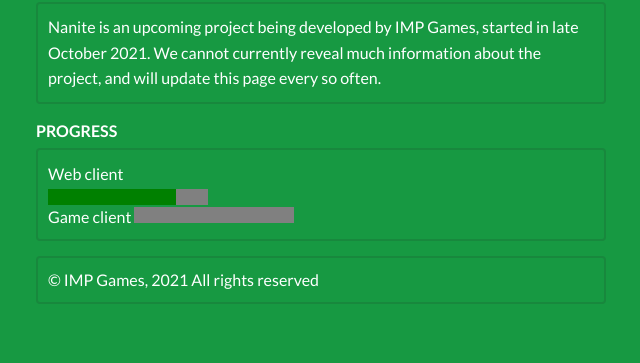
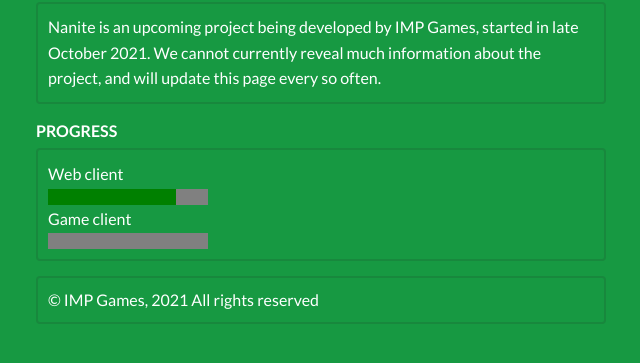
Before and after one commit to IMP-Games/implorium.com, a plain HTML site: page nanite/index.html in a window 1280 px wide. Shown: the part 283-646 px from the top of the page, without its empty margins (319-959 px from the left). Drawn offline with nearby package versions, Linux system fonts and the light colour scheme.

Commit message:
fix error

```diff
--- a/nanite/index.html
+++ b/nanite/index.html
@@ -28,7 +28,7 @@
                     <label for="web-progress">Web client</label>
                     <progress id="web-progress" max="100" value="80">80%</progress>
                     <div class="push-10"></div>
-                    <span for="game-progress">Game client</label>
+                    <label for="game-progress">Game client</label>
                     <progress id="game-progress" max="100" value="0">0%</progress>
                 </div>
                 <div class="push-15"></div>
```
